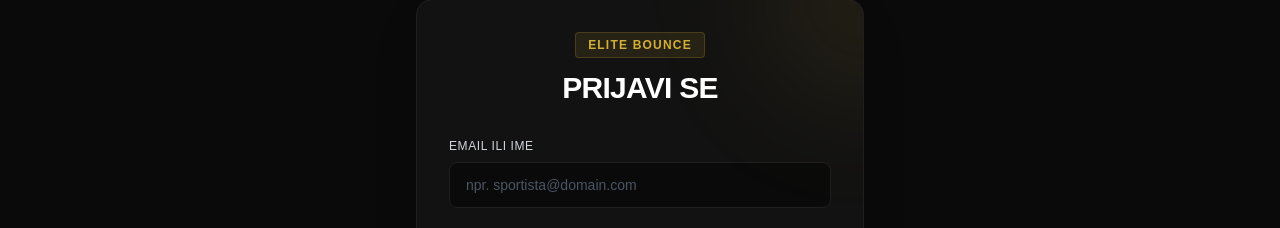
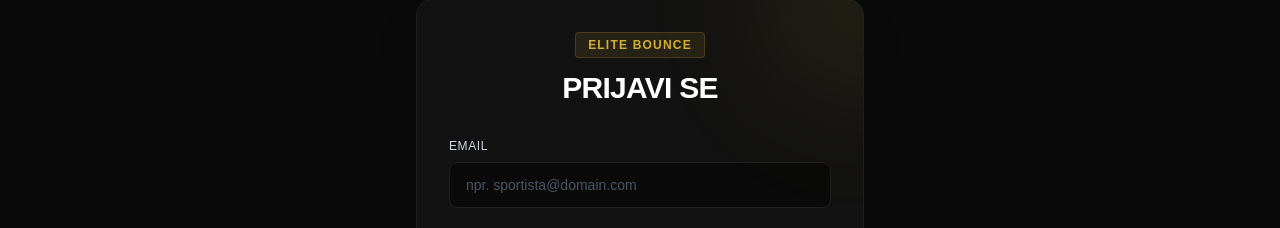
Before and after one commit to n1no01/elite-bounce-app, a Next.js app: page /login in a window 1280 px wide. Shown: the part 169-397 px from the top of the page. Built offline with nearby package versions, Linux system fonts and the light colour scheme; no server answers.

Commit message:
Redirect fix

```diff
--- a/src/app/admin/page.tsx
+++ b/src/app/admin/page.tsx
@@ -256,7 +256,7 @@
               'use server'
               const cs = await cookies()
               cs.delete('admin_auth')
-              redirect('/admin/login')
+              redirect('/login')
             }}>
               <button type="submit" className="border border-[#1f1f1f] bg-[#121212] text-gray-400 hover:text-white text-xs font-bold uppercase tracking-wider px-4 py-2 rounded transition-colors cursor-pointer">
                 Odjava
@@ -537,7 +537,7 @@
               <textarea name="exercisesText" rows={4} className="w-full bg-[#0a0a0a] border border-[#1f1f1f] rounded p-3 text-sm text-white focus:border-[#d4af37] outline-none font-mono text-xs" placeholder="A-Skips | Mehanika sprinta | 3 x 20m&#10;Depth Jumps | Minimalan kontakt | 4 x 4" />
             </div>
 
-            <button type="submit" className="bg-[#d4af37] tne-black font-display font-bold uppercase tracking-wider px-8 py-3 rounded hover:bg-yellow-600 transition-all text-xs cursor-pointer">
+            <button type="submit" className="bg-[#d4af37] text-black tne-black font-display font-bold uppercase tracking-wider px-8 py-3 rounded hover:bg-yellow-600 transition-all text-xs cursor-pointer">
               Objavi Trening za Izabranu Sedmicu
             </button>
           </form>
--- a/src/app/login/page.tsx
+++ b/src/app/login/page.tsx
@@ -118,7 +118,7 @@
           <form action={handleLogin} className="space-y-5">
             <div>
               <label className="block text-xs font-mono uppercase tracking-wider text-gray-300 mb-2">
-                Email ili Ime
+                Email
               </label>
               <input
                 type="text"
```
